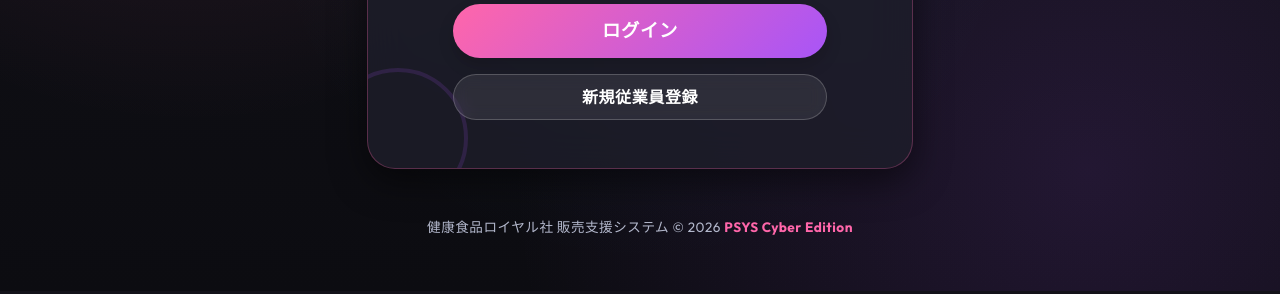
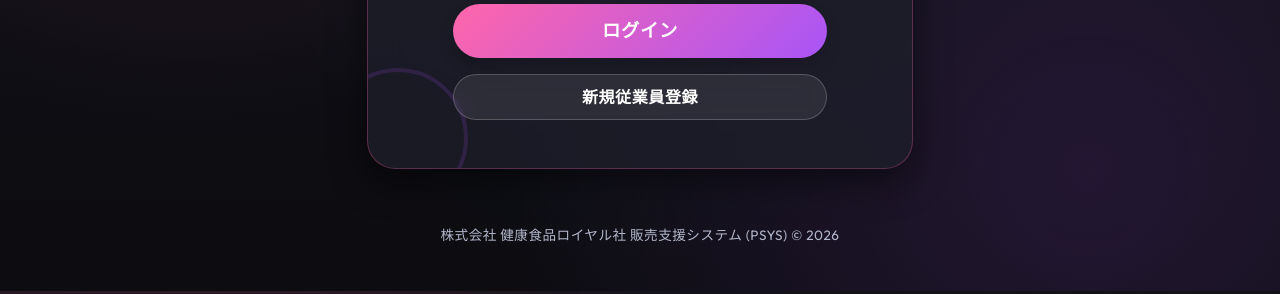
Before and after one commit to 0xRIA/-, a Django app: page / in a window 1280 px wide. Shown: the part 509-803 px from the top of the page. Run offline with Django 5.2, Linux system fonts and the light colour scheme.

Commit message:
docs: 提出用にREADMEおよびUIフッター表記をフォーマルなビジネス仕様に修正

```diff
--- a/psys/templates/base.html
+++ b/psys/templates/base.html
@@ -433,17 +433,13 @@
             border-top: 1px solid rgba(255, 255, 255, 0.12) !important;
         }
 
-        /* osu! フッター微粒子エフェクト・クレジット */
-        .osu-footer {
-            margin-top: 3rem;
+        /* フッター */
+        .footer-custom {
+            margin-top: 3.5rem;
             text-align: center;
             color: var(--osu-text-muted);
             font-size: 0.85rem;
             letter-spacing: 0.5px;
-        }
-        .osu-footer span {
-            color: var(--osu-pink);
-            font-weight: 700;
         }
     </style>
 </head>
@@ -507,8 +503,8 @@
         <!-- 各画面のコンテンツ -->
         {% endblock %}
 
-        <div class="osu-footer">
-            <p class="mb-0">健康食品ロイヤル社 販売支援システム &copy; 2026 <span>PSYS Cyber Edition</span></p>
+        <div class="footer-custom">
+            <p class="mb-0">株式会社 健康食品ロイヤル社 販売支援システム (PSYS) &copy; 2026</p>
         </div>
     </div>
 
```
Also changed, not shown: README.md.
